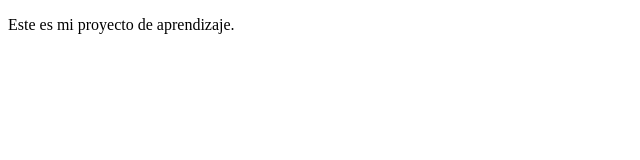
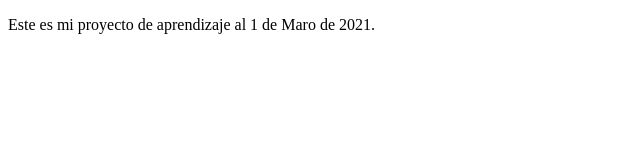
Before and after one commit to jorgesm6086/proyectoDemoCursoPrework, a plain HTML site: page index.html in a window 1280 px wide. Shown: the whole page, without its empty margins (0-640 px from the left). Drawn offline with Linux system fonts and the light colour scheme.

Commit message:
Se agregó la fecha de actualización

```diff
--- a/index.html
+++ b/index.html
@@ -8,7 +8,7 @@
 </head>
 <body>
     <p>
-        Este es mi proyecto de aprendizaje.
+        Este es mi proyecto de aprendizaje al 1 de Maro de 2021.
     </p>
 </body>
 </html>
```
